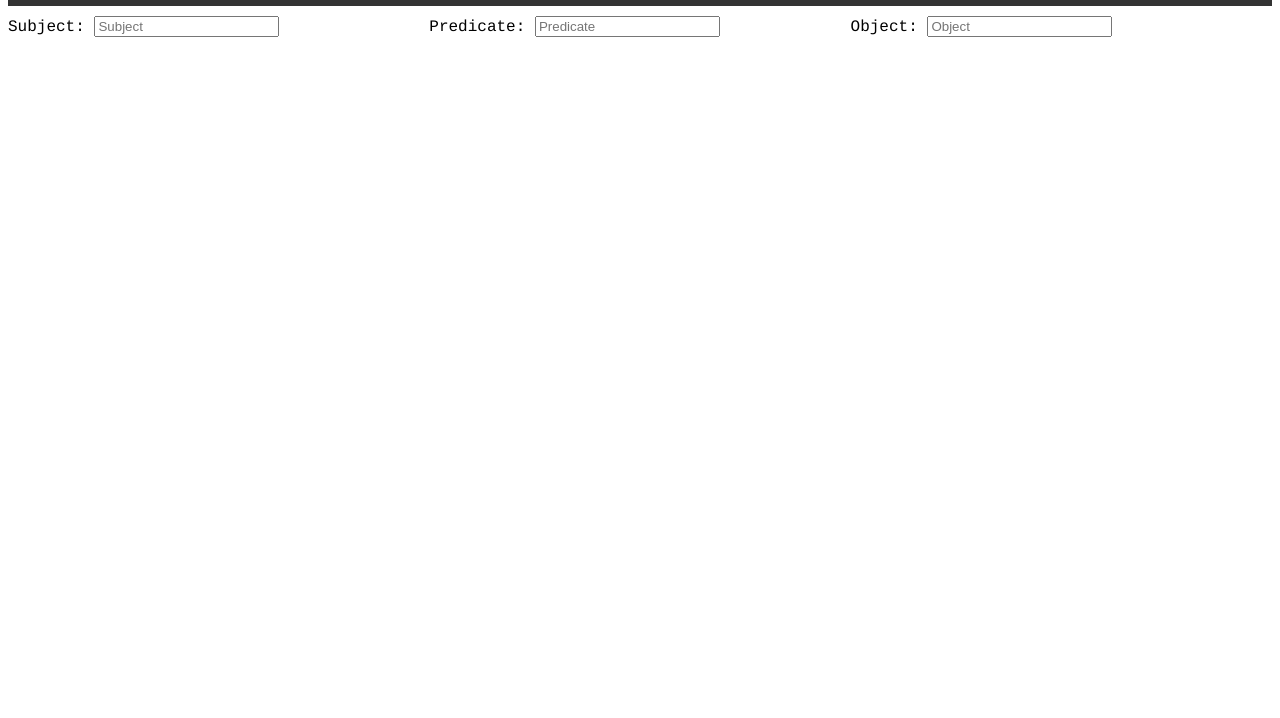
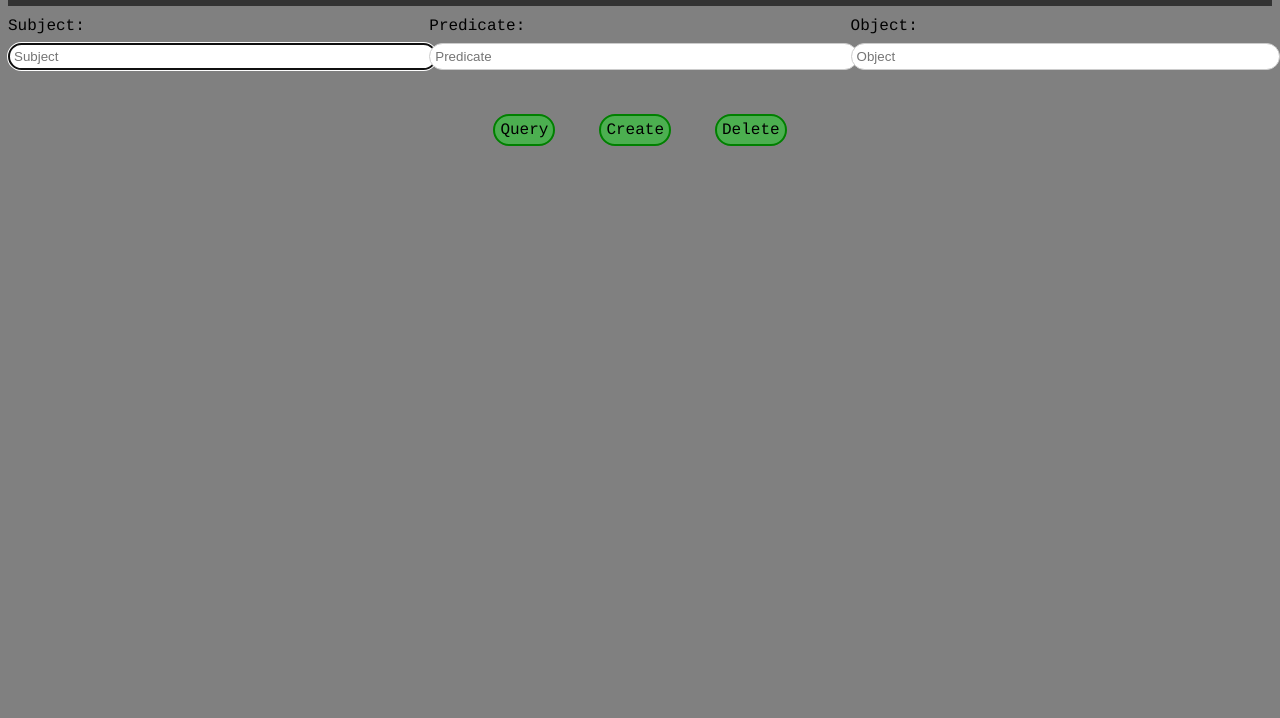
Before and after one commit to Sreyas-108/GDF, a plain HTML site: page rendererFront/page.html in a window 1280 px wide. Shown: the part 82-800 px from the top of the page. Drawn offline with Linux system fonts and the light colour scheme.

Commit message:
Final Webpage

```diff
--- a/rendererFront/page.html
+++ b/rendererFront/page.html
@@ -4,6 +4,9 @@
 		<!-- link rel="stylesheet" type="css" href="~/GDF/rendererFront/style.css"> -->
 		<title> Renderer </title>
 <style>
+body {
+	background-color: gray;
+}
 .header {
 	overflow: hidden;
 	background-color: #333;
@@ -29,35 +32,81 @@
 #i02 {
 	font-family:"Courier";
 }
+
+.shadow {
+	text-shadow: 2px 2px 2px red;
+}
+
+#buttons {
+	margin-left: 20px;
+	margin-right: 20px;
+}
+
+.button-container {
+	text-align: center;
+}
+
+.button {
+	display: inline-block;
+}
+
+.footer {
+	float: left;
+	width: 50%;
+}
+
+.block {
+	border: 2px solid green;
+	border-radius: 25px;
+	background-color: #4CAF50;
+	padding: 5px 5px;
+	font-size: 16px;
+	font-family: "courier";
+	cursor: pointer;
+	text-align: center;
+}
+
+.block:hover {
+	background-color: #ddd;
+	color: black;
+}
+
+input[type=text] {
+	margin: 8px 0;
+	padding: 5px 5px 5px 5px;
+	box-sizing: border-box;
+	border: 1px solid #ccc;
+	border-radius: 25px;
+}
 </style>
 	</head>
 
 	<body>
-		<div class="header" id="i02"> <h1 id="i01"> Graph Data Digest Document Format </h1> </div>
+		<div class="header shadow" id="i02"> <h1 id="i01"> Graph Data Digest Document Format </h1> </div>
+		<form method="get">
 		<div class="row">
-		<form method="get">
-			<!--<fieldset>
-			<legend id="i02"> User's Panel </legend> -->
 			<div class="columns">
-				<span id="i02"> Subject: </span> <input type="text" name="Subject" placeholder="Subject">
-					<br>
+				<span id="i02"> Subject: </span> <input type="text" size="50" autofocus name="Subject" placeholder="Subject" autocomplete="on">
+				<br>
 			</div>
 			<div class="columns">
-				<span id="i02"> Predicate: </span> <input type="text" name="Predicate" placeholder="Predicate">
-					<br>
+				<span id="i02"> Predicate: </span> <input type="text" size="50" autofocus name="Predicate" placeholder="Predicate" autocomplete="on">
+				<br>
 			</div>
 			<div class="columns">
-				<span id="i02"> Object: </span> <input type="text" name="Object" placeholder="Object">
-					<br> </span>
+				<span id="i02"> Object: </span> <input type="text" size="50" autofocus name="Object" placeholder="Object" autocomplete="on">
+				<br>
 			</div>
-			<!--
-				<br>
-				<input type="submit" value="Query">
-				<input type="submit" value="Create">
-				<input type="submit" value="Delete">
-				 </fieldset> -->
+		</div>
+		<br><br>
+		<div class="button-container">
+		<div class="button">
+			<input type="submit" class="block" id="buttons" value="Query">
+			<input type="submit" class="block" id="buttons" value="Create">
+			<input type="submit" class="block" id="buttons" value="Delete">
+		</div>
+		</div>
 		</form>
-		</div>
 	</body>
 
 </html>
```
Also changed, not shown: 1 other file.
